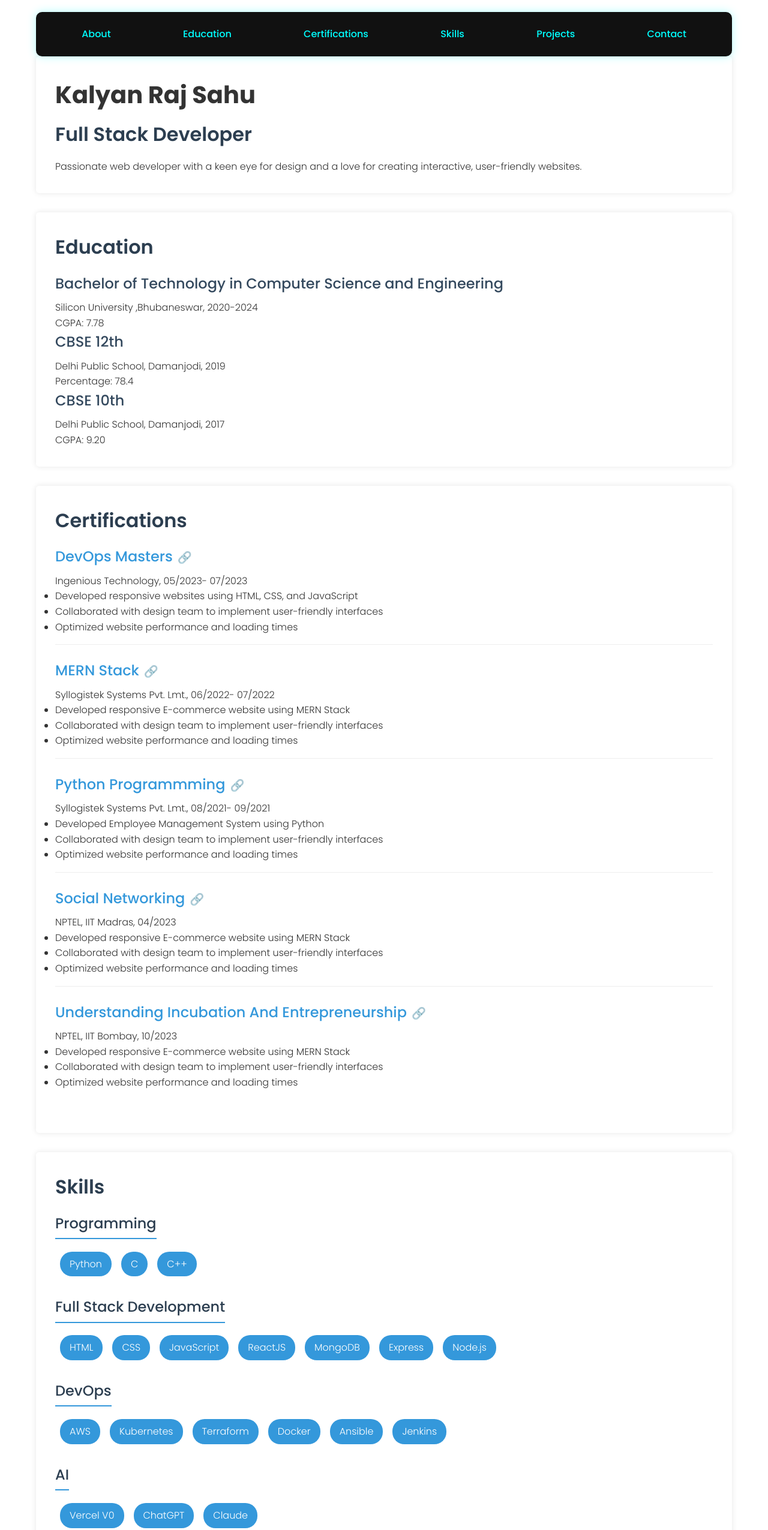
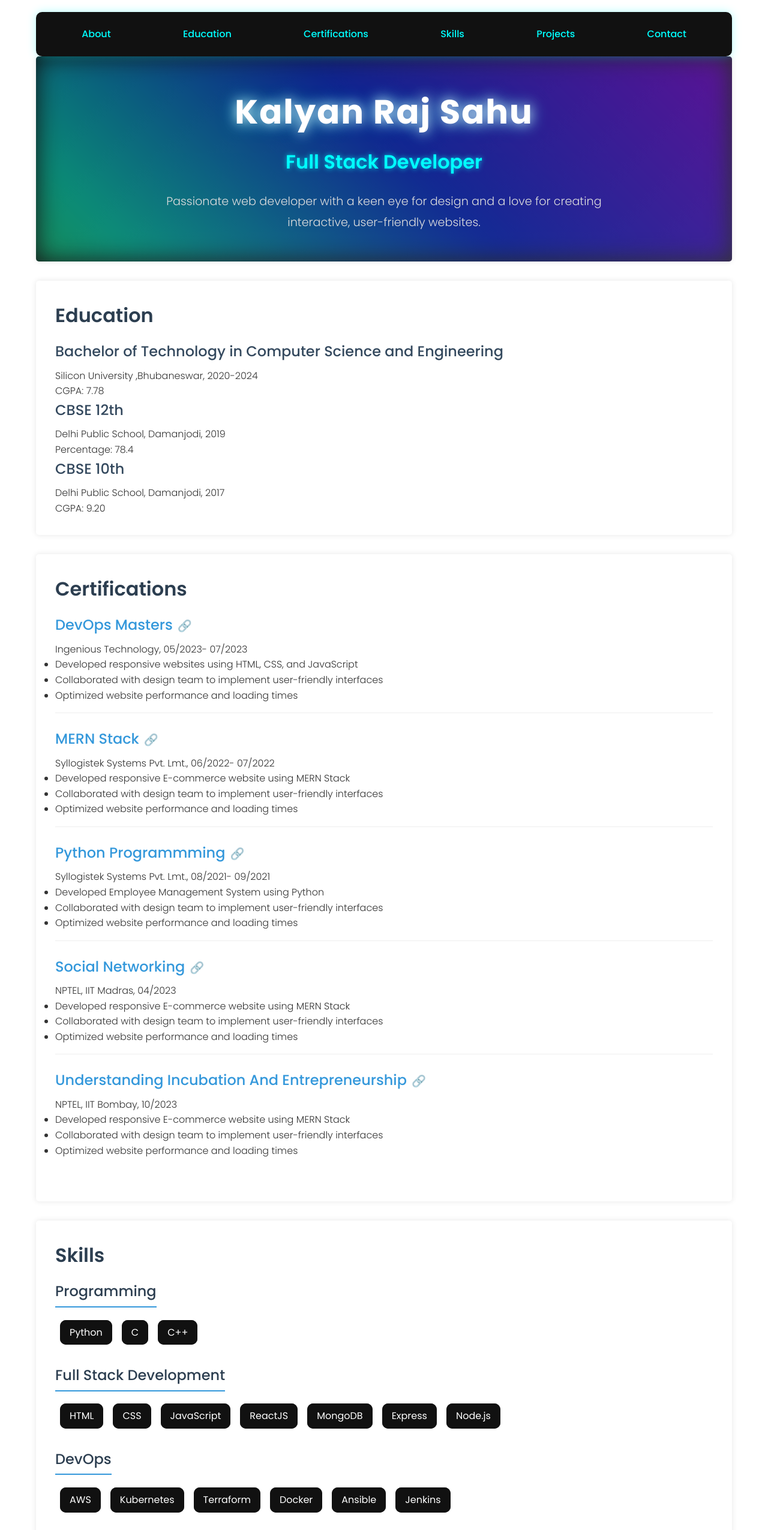
Before and after one commit to KalyanRajSahu-Snap/Interactive-Resume, a website: page index.html in a window 1280 px wide. Shown: the top 2551 px of the page at 60% size. Drawn offline with Linux system fonts and the light colour scheme.

```diff
--- a/styles.css
+++ b/styles.css
@@ -86,6 +86,74 @@
   border-radius: 5px;
 }
 
+/* About section name styling */
+#about {
+  background: linear-gradient(135deg, #111 0%, #333 100%);
+  position: relative;
+  overflow: hidden;
+  padding: 3rem;
+  text-align: center;
+}
+
+#about::before {
+  content: "";
+  position: absolute;
+  top: 0;
+  left: 0;
+  right: 0;
+  bottom: 0;
+  background: linear-gradient(45deg, #ff0000, #ff7300, #fffb00, #48ff00, #00ffd5, #002bff, #7a00ff, #ff00c8, #ff0000);
+  background-size: 400%;
+  z-index: 0;
+  filter: blur(20px);
+  opacity: 0.5;
+  animation: glowing 20s linear infinite;
+}
+
+#about h1 {
+  color: #fff;
+  font-size: 3.5rem;
+  margin-bottom: 0.8rem;
+  font-weight: 700;
+  position: relative;
+  z-index: 1;
+  text-shadow: 0 0 10px rgba(255, 255, 255, 0.5);
+  letter-spacing: 2px;
+  animation: pulse 2s infinite;
+}
+
+#about h2 {
+  color: #0ff;
+  font-size: 2rem;
+  margin-bottom: 1.5rem;
+  font-weight: 600;
+  position: relative;
+  z-index: 1;
+  text-shadow: 0 0 8px rgba(0, 255, 255, 0.7);
+}
+
+#about p {
+  color: #ddd;
+  font-size: 1.2rem;
+  max-width: 800px;
+  margin: 0 auto;
+  position: relative;
+  z-index: 1;
+  line-height: 1.8;
+}
+
+@keyframes pulse {
+  0% {
+    text-shadow: 0 0 10px rgba(255, 255, 255, 0.5);
+  }
+  50% {
+    text-shadow: 0 0 20px rgba(255, 255, 255, 0.8), 0 0 30px rgba(0, 255, 255, 0.6);
+  }
+  100% {
+    text-shadow: 0 0 10px rgba(255, 255, 255, 0.5);
+  }
+}
+
 h1 {
   font-size: 2.5rem;
   margin-bottom: 0.5rem;
@@ -130,17 +198,63 @@
 }
 
 .skill-item {
-  background-color: #3498db;
   color: #fff;
   padding: 0.5rem 1rem;
   margin: 0.5rem;
-  border-radius: 20px;
+  border-radius: 10px;
   cursor: pointer;
-  transition: background-color 0.3s ease;
+  position: relative;
+  z-index: 0;
+  background: #111;
+  border: none;
+  outline: none;
+  font-family: "Poppins", Arial, sans-serif;
+  font-weight: 400;
 }
 
-.skill-item:hover {
-  background-color: #2980b9;
+.skill-item:before {
+  content: "";
+  background: linear-gradient(45deg, #ff0000, #ff7300, #fffb00, #48ff00, #00ffd5, #002bff, #7a00ff, #ff00c8, #ff0000);
+  position: absolute;
+  top: -2px;
+  left: -2px;
+  background-size: 400%;
+  z-index: -1;
+  filter: blur(5px);
+  width: calc(100% + 4px);
+  height: calc(100% + 4px);
+  animation: glowing 20s linear infinite;
+  opacity: 0;
+  transition: opacity .3s ease-in-out;
+  border-radius: 10px;
+}
+
+.skill-item:hover:before {
+  opacity: 1;
+}
+
+.skill-item:after {
+  z-index: -1;
+  content: "";
+  position: absolute;
+  width: 100%;
+  height: 100%;
+  background: #111;
+  left: 0;
+  top: 0;
+  border-radius: 10px;
+}
+
+@keyframes glowing {
+  0% {
+    background-position: 0 0;
+  }
+  50% {
+    background-position: 400% 0;
+  }
+  100% {
+    background-position: 0 0;
+  }
 }
 
 .interests-list,
@@ -186,6 +300,42 @@
   padding: 10px 20px;
   margin-top: 10px;
   cursor: pointer;
+  border-radius: 5px;
+  position: relative;
+  z-index: 0;
+  overflow: hidden;
+}
+
+#close-popup:before {
+  content: "";
+  background: linear-gradient(45deg, #ff0000, #ff7300, #fffb00, #48ff00, #00ffd5, #002bff, #7a00ff, #ff00c8, #ff0000);
+  position: absolute;
+  top: -2px;
+  left: -2px;
+  background-size: 400%;
+  z-index: -1;
+  filter: blur(5px);
+  width: calc(100% + 4px);
+  height: calc(100% + 4px);
+  animation: glowing 20s linear infinite;
+  opacity: 0;
+  transition: opacity .3s ease-in-out;
+  border-radius: 5px;
+}
+
+#close-popup:hover:before {
+  opacity: 1;
+}
+
+#close-popup:after {
+  z-index: -1;
+  content: "";
+  position: absolute;
+  width: 100%;
+  height: 100%;
+  background: #e74c3c;
+  left: 0;
+  top: 0;
   border-radius: 5px;
 }
 
@@ -235,6 +385,18 @@
     width: 80%;
     text-align: center;
   }
+
+  #about h1 {
+    font-size: 2.5rem;
+  }
+
+  #about h2 {
+    font-size: 1.5rem;
+  }
+
+  #about p {
+    font-size: 1rem;
+  }
 }
 
 @keyframes fadeIn {
```
